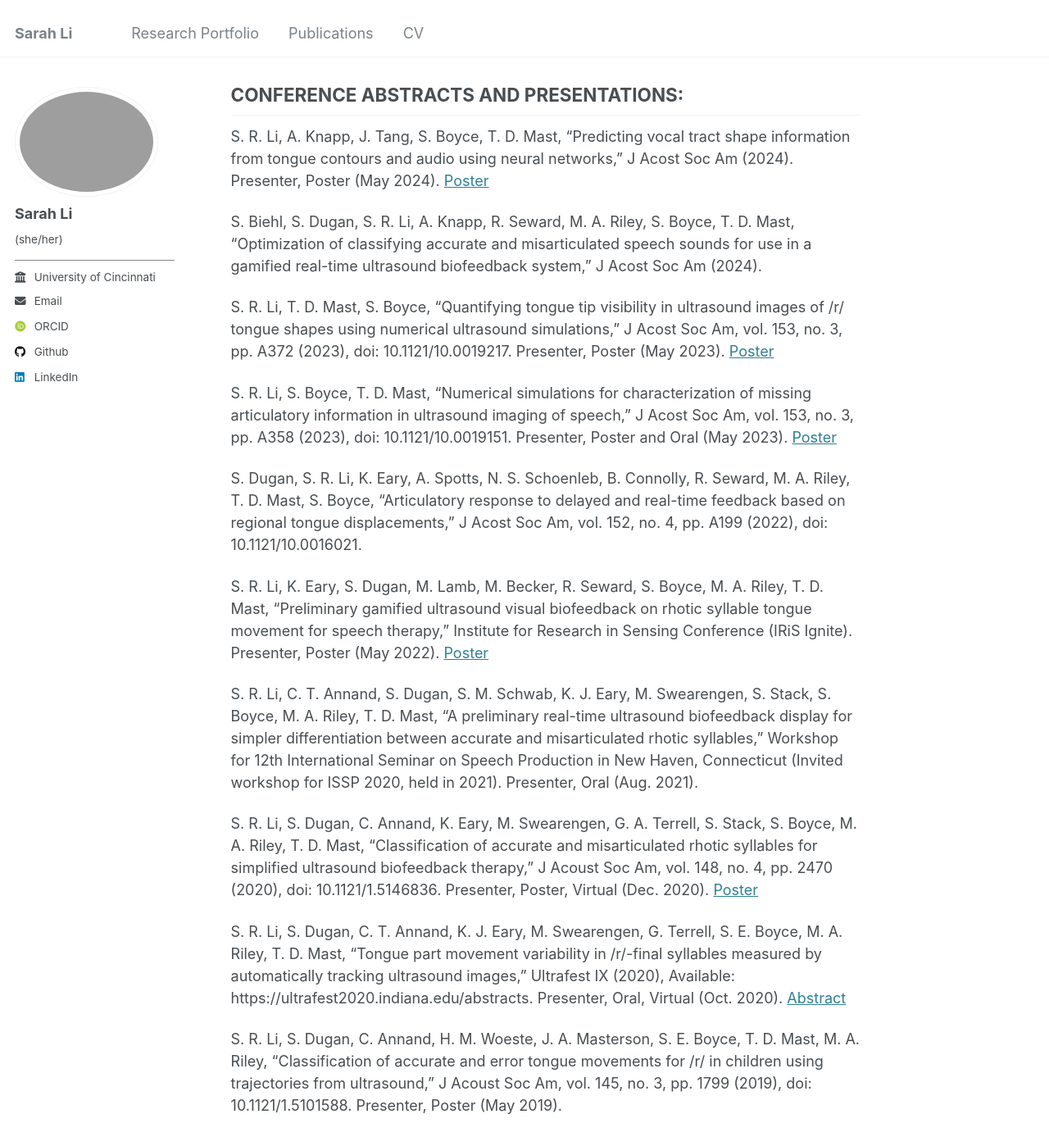
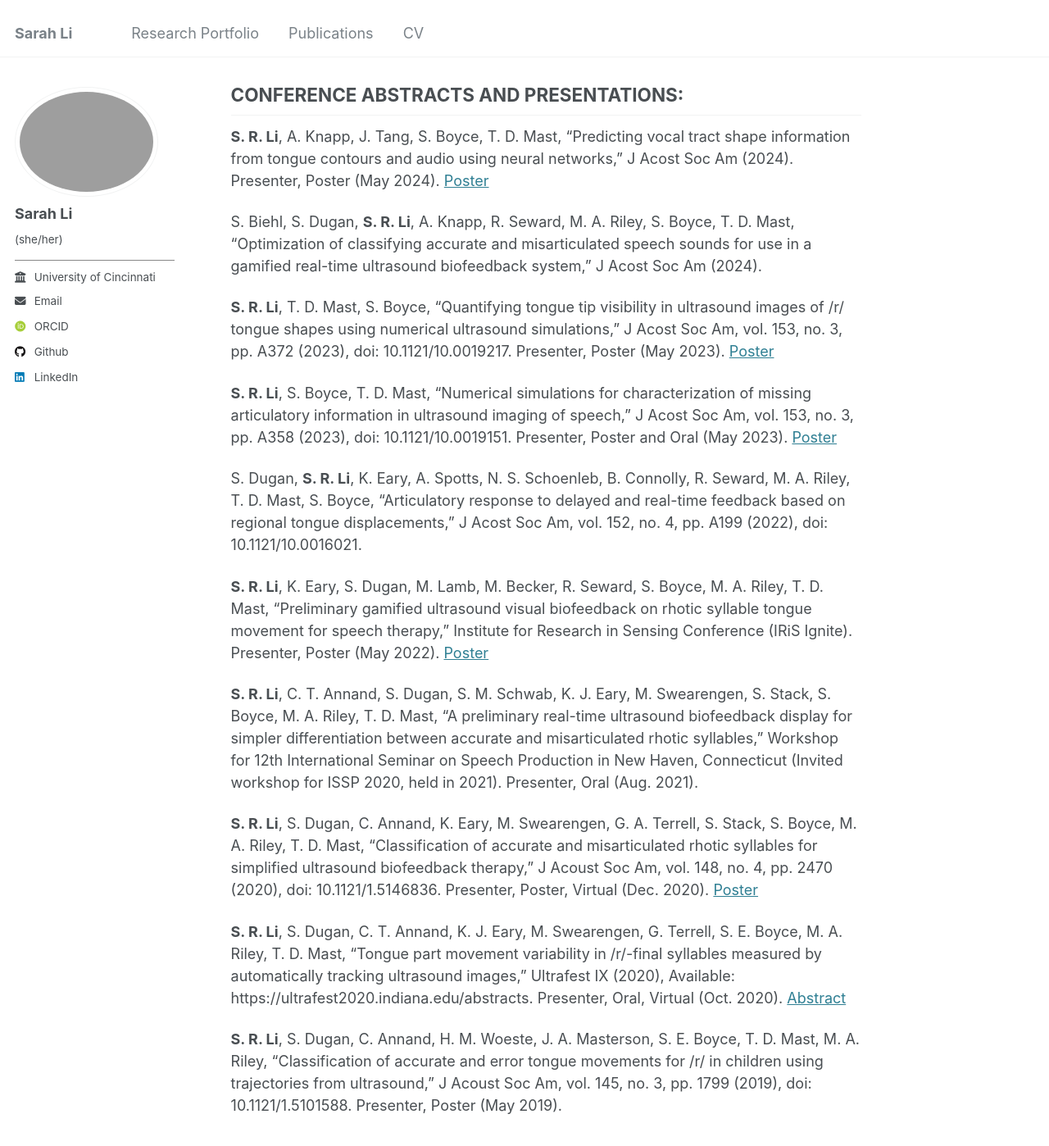
Before and after one commit to SarahRLi/sarahrli.github.io, a Jekyll site: the page built from _pages/markdown.md, in a window 1280 px wide and 1400 px high, scrolled down 1290 px. Shown: the whole window at 82% size. Built offline with Jekyll 4.4.1, drawn with Linux system fonts in a browser that asks for light colours; some web fonts are replaced; some of the changed text lies outside the part shown.

```diff
--- a/_pages/markdown.md
+++ b/_pages/markdown.md
@@ -6,38 +6,38 @@ redirect_from:
 ---
 
 <h2>JOURNAL ARTICLES:</h2>
-S. Dugan, S. M. Schwab, R. Seward, J. Avant, T. Zhang, S. R. Li, K. Eary, T. D. Mast, M. A. Riley, S. Boyce. (2023). “A qualitative analysis of clinician perspectives of ultrasound biofeedback for speech sound disorders,” American Journal of Speech-Language Pathology, vol. 32, no. 3, pp. 1252–1274 (2023), doi: 10.1044/2023_AJSLP-22-00194.
+S. Dugan, S. M. Schwab, R. Seward, J. Avant, T. Zhang, **S. R. Li**, K. Eary, T. D. Mast, M. A. Riley, S. Boyce. (2023). “A qualitative analysis of clinician perspectives of ultrasound biofeedback for speech sound disorders,” American Journal of Speech-Language Pathology, vol. 32, no. 3, pp. 1252–1274 (2023), doi: 10.1044/2023_AJSLP-22-00194.
 
-S. R. Li, S. Dugan, J. Masterson, H. Hudepohl, C. Annand, C. Spencer, R. Seward, M. A. Riley, S. Boyce, T. D. Mast, “Classification of accurate and misarticulated /ɑr/ for ultrasound biofeedback using tongue part displacement trajectories,” Clinical Linguistics & Phonetics, pp. 1–27 (2022), doi: 10.1080/02699206.2022.2039777. [Article](https://sarahrli.github.io/files/Li_2022_CLP.pdf)
+**S. R. Li**, S. Dugan, J. Masterson, H. Hudepohl, C. Annand, C. Spencer, R. Seward, M. A. Riley, S. Boyce, T. D. Mast, “Classification of accurate and misarticulated /ɑr/ for ultrasound biofeedback using tongue part displacement trajectories,” Clinical Linguistics & Phonetics, pp. 1–27 (2022), doi: 10.1080/02699206.2022.2039777. [Article](https://sarahrli.github.io/files/Li_2022_CLP.pdf)
 
-S. Dugan, S. R. Li, J. A. Masterson, H. M. Woeste, N. Mahalingam, C. Spencer, T. D. Mast, M. A. Riley, S. E. Boyce, “Tongue part movement trajectories for /r/ using ultrasound,” Perspectives of the ASHA Special Interest Groups, vol. 4, no. 6, pp. 1644–1652 (2019), doi: 10.1044/2019_PERS-19-00064.
+S. Dugan, **S. R. Li**, J. A. Masterson, H. M. Woeste, N. Mahalingam, C. Spencer, T. D. Mast, M. A. Riley, S. E. Boyce, “Tongue part movement trajectories for /r/ using ultrasound,” Perspectives of the ASHA Special Interest Groups, vol. 4, no. 6, pp. 1644–1652 (2019), doi: 10.1044/2019_PERS-19-00064.
 
 <h2>CONFERENCE PROCEEDINGS:</h2>
-S. R. Li, S. Dugan, S. M. Schwab, C. Annand, J. Masterson, S. Boyce, M. A. Riley, T. D. Mast, “Comparing tongue movement vs. shape representations from ultrasound imaging of /ɑ/ and /ɹ/ articulatory strategies,”  Stem-, Spraak- en Taalpathologie, vol. 27, suppl., pp. 235-236 (2022), doi: 10.21827/32.8310/2022-115. Presenter, Poster (Aug. 2022). [Poster](https://github.com/SarahRLi/sarahrli.github.io/blob/master/files/Li_2022_SMC_poster.pdf)
+**S. R. Li**, S. Dugan, S. M. Schwab, C. Annand, J. Masterson, S. Boyce, M. A. Riley, T. D. Mast, “Comparing tongue movement vs. shape representations from ultrasound imaging of /ɑ/ and /ɹ/ articulatory strategies,”  Stem-, Spraak- en Taalpathologie, vol. 27, suppl., pp. 235-236 (2022), doi: 10.21827/32.8310/2022-115. Presenter, Poster (Aug. 2022). [Poster](https://github.com/SarahRLi/sarahrli.github.io/blob/master/files/Li_2022_SMC_poster.pdf)
 
-S. R. Li, C. T. Annand, S. Dugan, S. M. Schwab, K. J. Eary, M. Swearengen, S. Stack, S. Boyce, M. A. Riley, T. D. Mast, “An automatic, simple ultrasound biofeedback parameter for distinguishing accurate and misarticulated rhotic syllables,” Proceedings of the 22nd Annual Conference of the International Speech Communication Association, 636-640, doi: 10.21437/Interspeech.2021-1749. (INTERSPEECH 2021). Presenter, Poster / Unified Virtual Session (Aug. 2021), Shortlisted for ISCA Best Student Paper Award. [Proceedings](https://sarahrli.github.io/files/Li_2021_Interspeech_proceedings.pdf)
+**S. R. Li**, C. T. Annand, S. Dugan, S. M. Schwab, K. J. Eary, M. Swearengen, S. Stack, S. Boyce, M. A. Riley, T. D. Mast, “An automatic, simple ultrasound biofeedback parameter for distinguishing accurate and misarticulated rhotic syllables,” Proceedings of the 22nd Annual Conference of the International Speech Communication Association, 636-640, doi: 10.21437/Interspeech.2021-1749. (INTERSPEECH 2021). Presenter, Poster / Unified Virtual Session (Aug. 2021), Shortlisted for ISCA Best Student Paper Award. [Proceedings](https://sarahrli.github.io/files/Li_2021_Interspeech_proceedings.pdf)
 
-C. T. Annand, M. Lamb, S. Dugan, S. R. Li, H. M. Woeste, T. D. Mast, M. A. Riley, J. A. Masterson, N. Mahalingam, K. J. Eary, C. Spencer, S. E. Boyce, S. Jackson, A. Baxi, R. Seward, “Using ultrasound imaging to create augmented visual biofeedback for articulatory practice,” Proceedings of the 20th Annual Conference of the International Speech Communication Association, pp. 974-975. Graz, Austria (INTERSPEECH 2019).
+C. T. Annand, M. Lamb, S. Dugan, **S. R. Li**, H. M. Woeste, T. D. Mast, M. A. Riley, J. A. Masterson, N. Mahalingam, K. J. Eary, C. Spencer, S. E. Boyce, S. Jackson, A. Baxi, R. Seward, “Using ultrasound imaging to create augmented visual biofeedback for articulatory practice,” Proceedings of the 20th Annual Conference of the International Speech Communication Association, pp. 974-975. Graz, Austria (INTERSPEECH 2019).
 
-S. R. Li, H. M. Woeste, S. Dugan, T. D. Mast, M. A. Riley, C. Annand, J. A. Masterson, N. Mahalingam, K. J. Eary, C. Spencer, S. E. Boyce, “Differentiating normal vs. misarticulated tongue trajectories from ultrasound for fast automatic articulatory biofeedback,” Proceedings of the 19th International Congress of Phonetic Sciences, pp. 1074-1078, ISBN 978-0-646-80069-1. Melbourne, Australia (ICPhS 2019). Presenter, Oral (Aug. 2019), IPA Student Award. [Proceedings](https://sarahrli.github.io/files/Li_2019_ICPhS_proceedings.pdf)
+**S. R. Li**, H. M. Woeste, S. Dugan, T. D. Mast, M. A. Riley, C. Annand, J. A. Masterson, N. Mahalingam, K. J. Eary, C. Spencer, S. E. Boyce, “Differentiating normal vs. misarticulated tongue trajectories from ultrasound for fast automatic articulatory biofeedback,” Proceedings of the 19th International Congress of Phonetic Sciences, pp. 1074-1078, ISBN 978-0-646-80069-1. Melbourne, Australia (ICPhS 2019). Presenter, Oral (Aug. 2019), IPA Student Award. [Proceedings](https://sarahrli.github.io/files/Li_2019_ICPhS_proceedings.pdf)
 
 <h2>CONFERENCE ABSTRACTS AND PRESENTATIONS:</h2>
-S. R. Li, A. Knapp, J. Tang, S. Boyce, T. D. Mast, “Predicting vocal tract shape information from tongue contours and audio using neural networks,” J Acost Soc Am (2024). Presenter, Poster (May 2024). [Poster](https://github.com/SarahRLi/asa-may-2024)
+**S. R. Li**, A. Knapp, J. Tang, S. Boyce, T. D. Mast, “Predicting vocal tract shape information from tongue contours and audio using neural networks,” J Acost Soc Am (2024). Presenter, Poster (May 2024). [Poster](https://github.com/SarahRLi/asa-may-2024)
 
-S. Biehl, S. Dugan, S. R. Li, A. Knapp, R. Seward, M. A. Riley, S. Boyce, T. D. Mast, “Optimization of classifying accurate and misarticulated speech sounds for use in a gamified real-time ultrasound biofeedback system,” J Acost Soc Am (2024).
+S. Biehl, S. Dugan, **S. R. Li**, A. Knapp, R. Seward, M. A. Riley, S. Boyce, T. D. Mast, “Optimization of classifying accurate and misarticulated speech sounds for use in a gamified real-time ultrasound biofeedback system,” J Acost Soc Am (2024).
 
-S. R. Li, T. D. Mast, S. Boyce, “Quantifying tongue tip visibility in ultrasound images of /r/ tongue shapes using numerical ultrasound simulations,” J Acost Soc Am, vol. 153, no. 3, pp. A372 (2023), doi: 10.1121/10.0019217. Presenter, Poster (May 2023). [Poster](https://sarahrli.github.io/files/Li_2023_ASA_5aSC37_poster.pdf)
+**S. R. Li**, T. D. Mast, S. Boyce, “Quantifying tongue tip visibility in ultrasound images of /r/ tongue shapes using numerical ultrasound simulations,” J Acost Soc Am, vol. 153, no. 3, pp. A372 (2023), doi: 10.1121/10.0019217. Presenter, Poster (May 2023). [Poster](https://sarahrli.github.io/files/Li_2023_ASA_5aSC37_poster.pdf)
 
-S. R. Li, S. Boyce, T. D. Mast, “Numerical simulations for characterization of missing articulatory information in ultrasound imaging of speech,” J Acost Soc Am, vol. 153, no. 3, pp. A358 (2023), doi: 10.1121/10.0019151. Presenter, Poster and Oral (May 2023). [Poster](https://sarahrli.github.io/files/Li_2023_ASA_5aBAb16_poster.pdf)
+**S. R. Li**, S. Boyce, T. D. Mast, “Numerical simulations for characterization of missing articulatory information in ultrasound imaging of speech,” J Acost Soc Am, vol. 153, no. 3, pp. A358 (2023), doi: 10.1121/10.0019151. Presenter, Poster and Oral (May 2023). [Poster](https://sarahrli.github.io/files/Li_2023_ASA_5aBAb16_poster.pdf)
 
-S. Dugan, S. R. Li, K. Eary, A. Spotts, N. S. Schoenleb, B. Connolly, R. Seward, M. A. Riley, T. D. Mast, S. Boyce, “Articulatory response to delayed and real-time feedback based on regional tongue displacements,” J Acost Soc Am, vol. 152, no. 4, pp. A199 (2022), doi: 10.1121/10.0016021.
+S. Dugan, **S. R. Li**, K. Eary, A. Spotts, N. S. Schoenleb, B. Connolly, R. Seward, M. A. Riley, T. D. Mast, S. Boyce, “Articulatory response to delayed and real-time feedback based on regional tongue displacements,” J Acost Soc Am, vol. 152, no. 4, pp. A199 (2022), doi: 10.1121/10.0016021.
 
-S. R. Li, K. Eary, S. Dugan, M. Lamb, M. Becker, R. Seward, S. Boyce, M. A. Riley, T. D. Mast, “Preliminary gamified ultrasound visual biofeedback on rhotic syllable tongue movement for speech therapy,” Institute for Research in Sensing Conference (IRiS Ignite). Presenter, Poster (May 2022). [Poster](https://sarahrli.github.io/files/Li_2022_IRiS_poster.pdf)
+**S. R. Li**, K. Eary, S. Dugan, M. Lamb, M. Becker, R. Seward, S. Boyce, M. A. Riley, T. D. Mast, “Preliminary gamified ultrasound visual biofeedback on rhotic syllable tongue movement for speech therapy,” Institute for Research in Sensing Conference (IRiS Ignite). Presenter, Poster (May 2022). [Poster](https://sarahrli.github.io/files/Li_2022_IRiS_poster.pdf)
 
-S. R. Li, C. T. Annand, S. Dugan, S. M. Schwab, K. J. Eary, M. Swearengen, S. Stack, S. Boyce, M. A. Riley, T. D. Mast, “A preliminary real-time ultrasound biofeedback display for simpler differentiation between accurate and misarticulated rhotic syllables,” Workshop for 12th International Seminar on Speech Production in New Haven, Connecticut (Invited workshop for ISSP 2020, held in 2021). Presenter, Oral (Aug. 2021).
+**S. R. Li**, C. T. Annand, S. Dugan, S. M. Schwab, K. J. Eary, M. Swearengen, S. Stack, S. Boyce, M. A. Riley, T. D. Mast, “A preliminary real-time ultrasound biofeedback display for simpler differentiation between accurate and misarticulated rhotic syllables,” Workshop for 12th International Seminar on Speech Production in New Haven, Connecticut (Invited workshop for ISSP 2020, held in 2021). Presenter, Oral (Aug. 2021).
 
-S. R. Li, S. Dugan, C. Annand, K. Eary, M. Swearengen, G. A. Terrell, S. Stack, S. Boyce, M. A. Riley, T. D. Mast, “Classification of accurate and misarticulated rhotic syllables for simplified ultrasound biofeedback therapy,” J Acoust Soc Am, vol. 148, no. 4, pp. 2470 (2020), doi: 10.1121/1.5146836. Presenter, Poster, Virtual (Dec. 2020). [Poster](https://sarahrli.github.io/files/Li_2020_ASA_iPoster.pdf)
+**S. R. Li**, S. Dugan, C. Annand, K. Eary, M. Swearengen, G. A. Terrell, S. Stack, S. Boyce, M. A. Riley, T. D. Mast, “Classification of accurate and misarticulated rhotic syllables for simplified ultrasound biofeedback therapy,” J Acoust Soc Am, vol. 148, no. 4, pp. 2470 (2020), doi: 10.1121/1.5146836. Presenter, Poster, Virtual (Dec. 2020). [Poster](https://sarahrli.github.io/files/Li_2020_ASA_iPoster.pdf)
 
-S. R. Li, S. Dugan, C. T. Annand, K. J. Eary, M. Swearengen, G. Terrell, S. E. Boyce, M. A. Riley, T. D. Mast, “Tongue part movement variability in /r/-final syllables measured by automatically tracking ultrasound images,” Ultrafest IX (2020), Available: https://ultrafest2020.indiana.edu/abstracts. Presenter, Oral, Virtual (Oct. 2020). [Abstract](https://sarahrli.github.io/files/Li_2020_Ultrafest_abstract.pdf)
+**S. R. Li**, S. Dugan, C. T. Annand, K. J. Eary, M. Swearengen, G. Terrell, S. E. Boyce, M. A. Riley, T. D. Mast, “Tongue part movement variability in /r/-final syllables measured by automatically tracking ultrasound images,” Ultrafest IX (2020), Available: https://ultrafest2020.indiana.edu/abstracts. Presenter, Oral, Virtual (Oct. 2020). [Abstract](https://sarahrli.github.io/files/Li_2020_Ultrafest_abstract.pdf)
 
-S. R. Li, S. Dugan, C. Annand, H. M. Woeste, J. A. Masterson, S. E. Boyce, T. D. Mast, M. A. Riley, “Classification of accurate and error tongue movements for /r/ in children using trajectories from ultrasound,” J Acoust Soc Am, vol. 145, no. 3, pp. 1799 (2019), doi: 10.1121/1.5101588. Presenter, Poster (May 2019).
+**S. R. Li**, S. Dugan, C. Annand, H. M. Woeste, J. A. Masterson, S. E. Boyce, T. D. Mast, M. A. Riley, “Classification of accurate and error tongue movements for /r/ in children using trajectories from ultrasound,” J Acoust Soc Am, vol. 145, no. 3, pp. 1799 (2019), doi: 10.1121/1.5101588. Presenter, Poster (May 2019).
```
